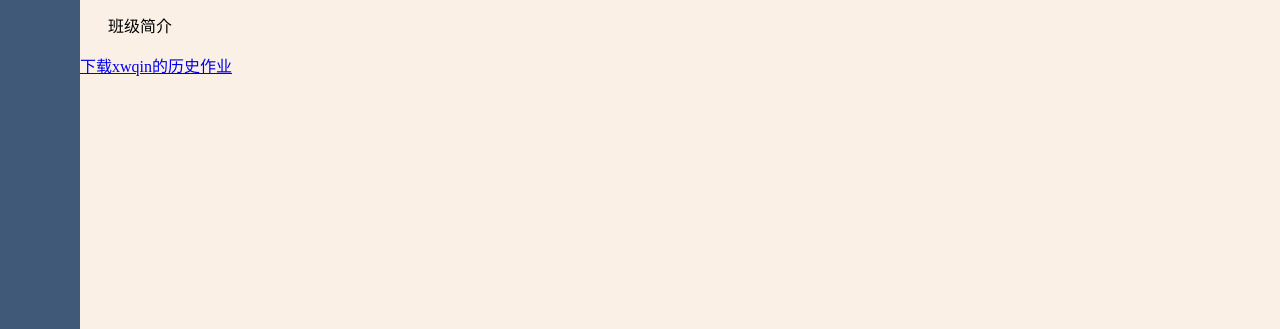
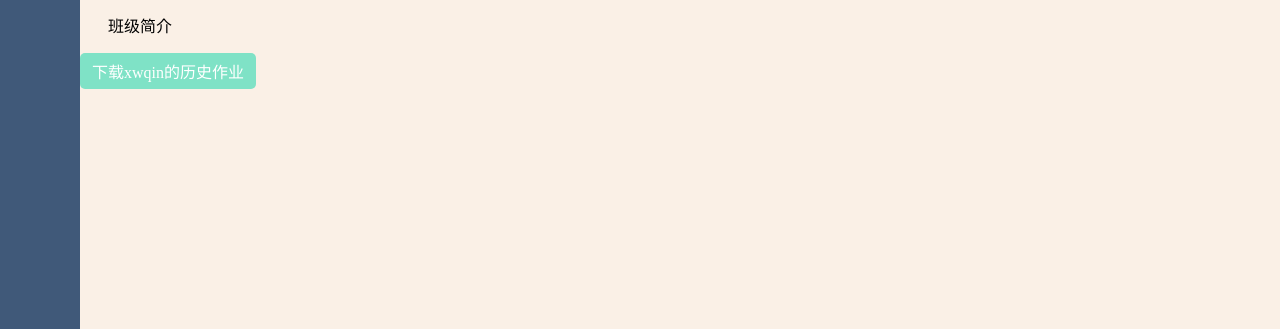
Before and after one commit to ry24-1/ry24-1.github.io, a plain HTML site: page index.html in a window 1280 px wide. Shown: the part 671-1000 px from the top of the page. Drawn offline with Linux system fonts and the light colour scheme.

Commit message:
Update index.html

```diff
--- a/index.html
+++ b/index.html
@@ -46,7 +46,7 @@
 			<p style="margin-left: 100px; margin-right: 100px;">
 				&nbsp;&nbsp;班级简介
 			</p>
-			<a href='/resources/dy.pptx' class='download-btn' download>下载xwqin的历史作业</a>
+			<a href='/resources/dy.pptx' style='display: inline-block;padding: 6px 12px;background-color: #7fe2c6;color: white;text-decoration: none;border-radius: 5px;' download>下载xwqin的历史作业</a>
 		</section>
 	</body>
 </html>
```
